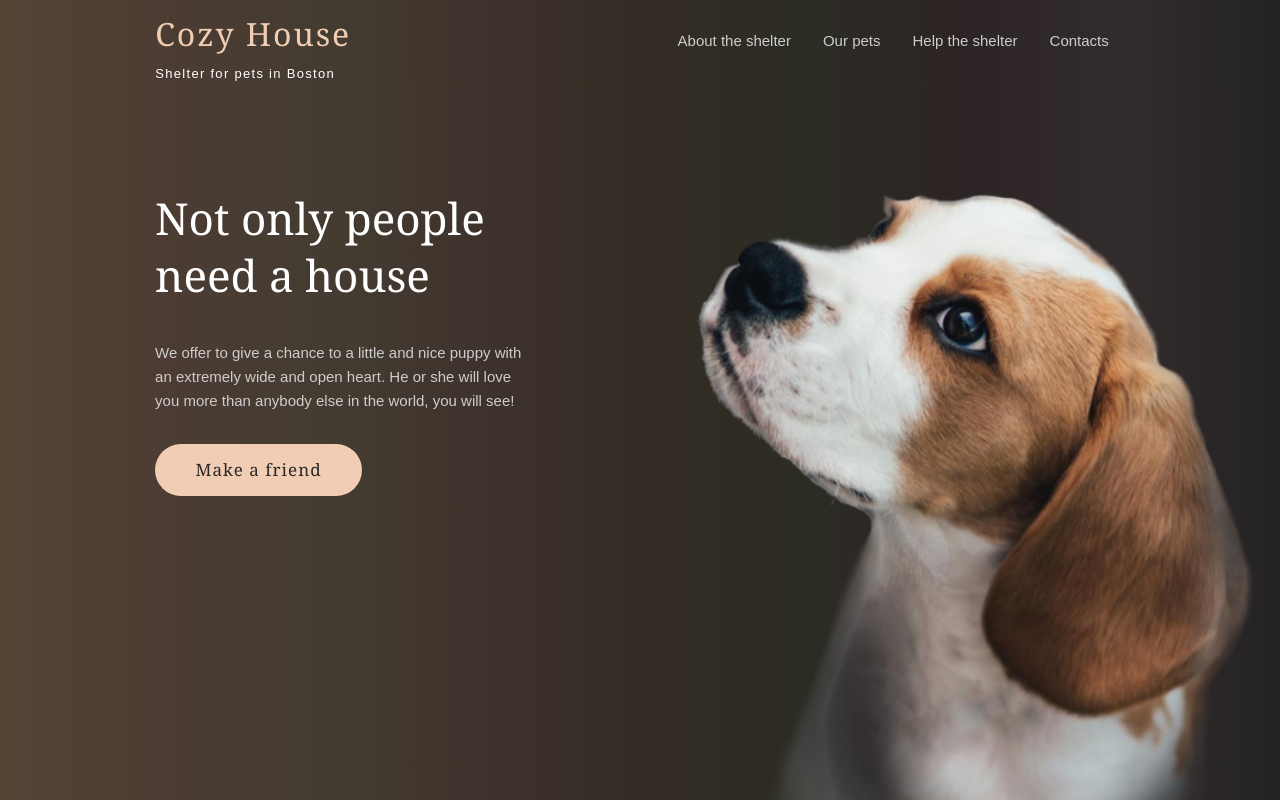
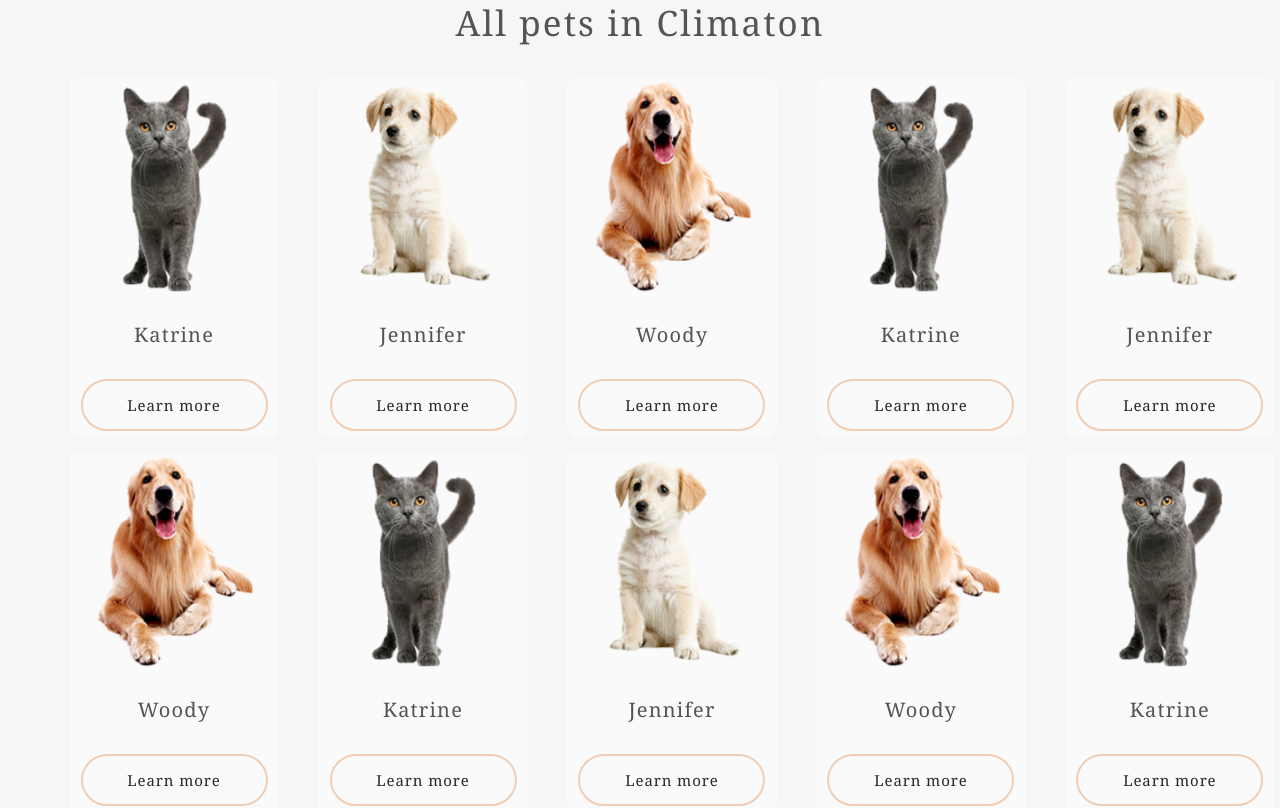
Before and after one commit to Orazmyrat-Hojamyradov/Climaton-web-page, a React (Vite) app: page /all-pets in a window 1280 px wide. Shown: the top 808 px of the page. Built offline with nearby package versions, Linux system fonts and the light colour scheme.

Commit message:
added new page all-pets and added routing functionality into app component

```diff
--- a/package.json
+++ b/package.json
@@ -18,7 +18,7 @@
     "react": "^18.2.0",
     "react-dom": "^18.2.0",
     "react-multi-carousel": "^2.8.5",
-    "react-router-dom": "^6.23.1",
+    "react-router-dom": "^6.24.0",
     "react-scroll": "^1.9.0",
     "react-slick": "^0.30.2",
     "slick": "^1.12.2",
--- a/src/App.tsx
+++ b/src/App.tsx
@@ -4,9 +4,13 @@ import Pets from "./pages/pets/Pets";
 import Help from "./pages/help/Help";
 import Donation from "./pages/donation/Donation";
 import Footer from "./pages/footer/Footer";
+import AllPets from "./pages/all_pets/AllPets";
+import { createBrowserRouter, RouterProvider } from "react-router-dom";
 
-export default function App() {
-  return (
+const router = createBrowserRouter([
+  {
+    path: "/",
+    element: (
       <div>
         <StartScreen />
         <About />
@@ -15,5 +19,18 @@ export default function App() {
         <Donation />
         <Footer />
       </div>
-  );
+    ),
+  },
+  {
+    path: "/all-pets",
+    element: (
+      <div>
+        <AllPets />
+      </div>
+    ),
+  },
+]);
+
+export default function App() {
+  return <RouterProvider router={router}></RouterProvider>;
 }
--- a/src/components/carousel/CardData.ts
+++ b/src/components/carousel/CardData.ts
@@ -2,7 +2,7 @@ type CardData = {
   id: number;
   title: string;
   image: string;
-}
+};
 
 export const CardData: CardData[] = [
   {
@@ -21,17 +21,107 @@ export const CardData: CardData[] = [
     image: `./src/components/card/images/2.png`,
   },
   {
-    id: 1,
+    id: 4,
     title: `Katrine`,
     image: `./src/components/card/images/3.png`,
   },
   {
-    id: 2,
+    id: 5,
     title: `Jennifer`,
     image: `./src/components/card/images/1.png`,
   },
   {
-    id: 3,
+    id: 6,
+    title: `Woody`,
+    image: `./src/components/card/images/2.png`,
+  },
+  {
+    id: 7,
+    title: `Katrine`,
+    image: `./src/components/card/images/3.png`,
+  },
+  {
+    id: 8,
+    title: `Jennifer`,
+    image: `./src/components/card/images/1.png`,
+  },
+  {
+    id: 9,
+    title: `Woody`,
+    image: `./src/components/card/images/2.png`,
+  },
+  {
+    id: 10,
+    title: `Katrine`,
+    image: `./src/components/card/images/3.png`,
+  },
+  {
+    id: 11,
+    title: `Jennifer`,
+    image: `./src/components/card/images/1.png`,
+  },
+  {
+    id: 12,
+    title: `Woody`,
+    image: `./src/components/card/images/2.png`,
+  },
+  {
+    id: 13,
+    title: `Katrine`,
+    image: `./src/components/card/images/3.png`,
+  },
+  {
+    id: 14,
+    title: `Jennifer`,
+    image: `./src/components/card/images/1.png`,
+  },
+  {
+    id: 15,
+    title: `Woody`,
+    image: `./src/components/card/images/2.png`,
+  },
+  {
+    id: 16,
+    title: `Katrine`,
+    image: `./src/components/card/images/3.png`,
+  },
+  {
+    id: 17,
+    title: `Jennifer`,
+    image: `./src/components/card/images/1.png`,
+  },
+  {
+    id: 18,
+    title: `Woody`,
+    image: `./src/components/card/images/2.png`,
+  },
+  {
+    id: 19,
+    title: `Katrine`,
+    image: `./src/components/card/images/3.png`,
+  },
+  {
+    id: 20,
+    title: `Jennifer`,
+    image: `./src/components/card/images/1.png`,
+  },
+  {
+    id: 21,
+    title: `Woody`,
+    image: `./src/components/card/images/2.png`,
+  },
+  {
+    id: 22,
+    title: `Katrine`,
+    image: `./src/components/card/images/3.png`,
+  },
+  {
+    id: 23,
+    title: `Jennifer`,
+    image: `./src/components/card/images/1.png`,
+  },
+  {
+    id: 24,
     title: `Woody`,
     image: `./src/components/card/images/2.png`,
   },
--- /dev/null
+++ b/src/pages/all_pets/AllPets.css
@@ -0,0 +1,60 @@
+html {
+  margin: 0;
+  padding: 0;
+}
+
+.all-pets {
+  width: 100%;
+  background-color: #f6f6f6;
+  height: 100%;
+}
+
+.all-pets-title {
+  margin-top: 0;
+
+  font-family: Georgia;
+  font-size: 35px;
+  font-weight: 400;
+  color: #545454;
+  line-height: 45.5px;
+  letter-spacing: 0.06em;
+  text-align: center;
+}
+
+.cards {
+  margin-bottom: 0;
+
+  display: grid;
+  grid-template-columns: repeat(4, 25%);
+  gap: 1rem;
+}
+
+@media (max-width: 2560px) {
+  .cards {
+    grid-template-columns: repeat(5, 20%);
+  }
+}
+
+@media (max-width: 1024px) {
+  .cards {
+    grid-template-columns: repeat(4, 25%);
+  }
+}
+
+@media (max-width: 992px) {
+  .cards {
+    grid-template-columns: repeat(3, 33%);
+  }
+}
+
+@media (max-width: 768px) {
+  .cards {
+    grid-template-columns: repeat(2, 50%);
+  }
+}
+
+@media (max-width: 376px) {
+  .cards {
+    grid-template-columns: repeat(1, 100%);
+  }
+}
--- /dev/null
+++ b/src/pages/all_pets/AllPets.tsx
@@ -0,0 +1,16 @@
+import Card from "../../components/card/Card";
+import "./AllPets.css";
+import { CardData } from "../../components/carousel/CardData";
+
+export default function AllPets() {
+  return (
+    <div className="all-pets">
+      <h2 className="all-pets-title">All pets in Climaton</h2>
+      <div className="cards">
+        {CardData.map((card) => (
+          <Card key={card.id} title={card.title} image={card.image} />
+        ))}
+      </div>
+    </div>
+  );
+}
--- a/src/pages/pets/Pets.tsx
+++ b/src/pages/pets/Pets.tsx
@@ -1,8 +1,15 @@
 import "./Pets.css";
 import "../../components/card/Card.css";
 import CarouselPets from "../../components/carousel/CarouselPets.tsx";
+import { useNavigate } from "react-router-dom";
 
 export default function Pets() {
+  const navigate = useNavigate();
+
+  const handleClick = () => {
+    navigate("/all-pets");
+  };
+
   return (
     <div className="pets" id="Pets">
       <div className="pets-content">
@@ -10,7 +17,7 @@ export default function Pets() {
         <div className="cards">
           <CarouselPets />
         </div>
-        <button className="more">Get to know the rest</button>
+        <button type="button" onClick={handleClick} className="more">Get to know the rest</button>
       </div>
     </div>
   );
```
Also changed, not shown: 1 other file (tests, documents, lock files or other folders). Lines whose indentation alone changed are shown as unchanged.
